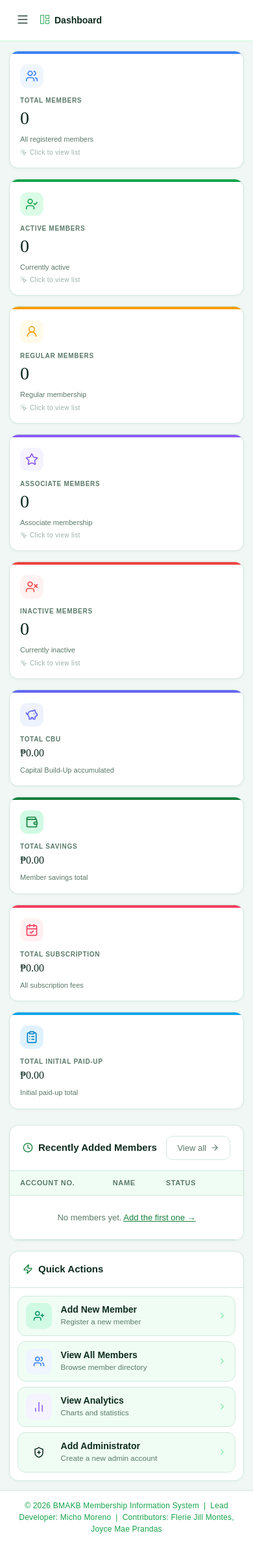
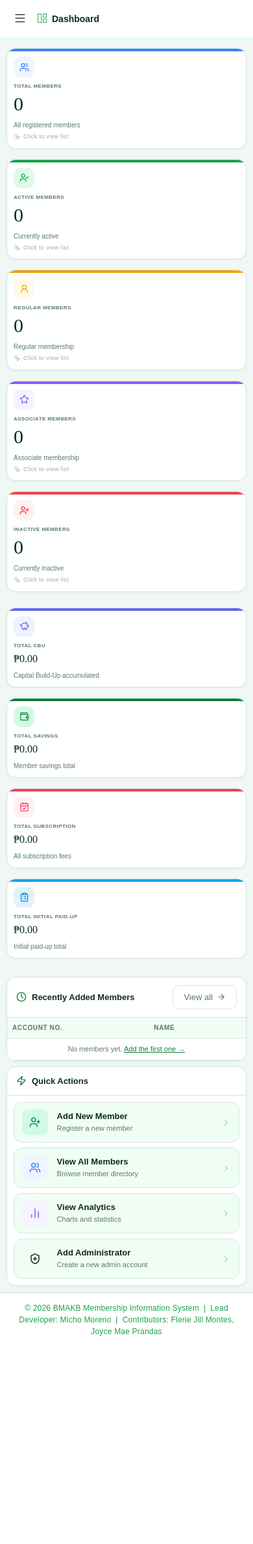
Before and after one commit to mAkOy34-mors/bmakb_system, a Django app: page /administrator/ in a window 390 px wide. Shown: the whole page at 65% size. After the commit the page ends 2056 px from the top, so only its background shows below. Run offline with Django 5.2, Linux system fonts and the light colour scheme; the visitor is signed in with stand-in values (Sample User, id 1); some libraries are stand-ins or nearby versions; some web fonts are replaced.

Commit message:
Fix: clean responsive dashboard CSS

```diff
--- a/apps/administrator/static/administrator/css/dashboard.css
+++ b/apps/administrator/static/administrator/css/dashboard.css
@@ -1,7 +1,3 @@
-/* ══════════════════════════════════════════════════════════════
-   dashboard.css  —  Member Modal Styles
-   ══════════════════════════════════════════════════════════════ */
-
 /* ── Clickable stat cards ────────────────────────────────────── */
 .stat-card.clickable {
   cursor: pointer;
@@ -9,16 +5,13 @@
   user-select: none;
   position: relative;
 }
-
 .stat-card.clickable:hover {
   transform: translateY(-3px);
   box-shadow: 0 8px 24px rgba(0, 0, 0, 0.12);
 }
-
 .stat-card.clickable:active {
   transform: translateY(-1px);
 }
-
 .stat-card.clickable::after {
   content: '';
   position: absolute;
@@ -29,11 +22,9 @@
   transition: opacity 0.15s ease;
   pointer-events: none;
 }
-
 .stat-card.clickable:hover::after {
   opacity: 1;
 }
-
 .stat-card-tap-hint {
   font-size: 10px;
   letter-spacing: 0.04em;
@@ -58,11 +49,9 @@
   padding: 16px;
   animation: backdropFadeIn 0.22s ease forwards;
 }
-
 .members-modal-backdrop.active {
   display: flex;
 }
-
 @keyframes backdropFadeIn {
   from { opacity: 0; }
   to   { opacity: 1; }
@@ -83,16 +72,9 @@
   animation: modalSlideUp 0.26s cubic-bezier(0.34, 1.30, 0.64, 1) forwards;
   overflow: hidden;
 }
-
 @keyframes modalSlideUp {
-  from {
-    opacity: 0;
-    transform: translateY(24px) scale(0.97);
-  }
-  to {
-    opacity: 1;
-    transform: translateY(0) scale(1);
-  }
+  from { opacity: 0; transform: translateY(24px) scale(0.97); }
+  to   { opacity: 1; transform: translateY(0) scale(1); }
 }
 
 /* ── Modal Header ────────────────────────────────────────────── */
@@ -104,13 +86,11 @@
   padding: 22px 24px 0;
   flex-shrink: 0;
 }
-
 .members-modal-header-left {
   display: flex;
   align-items: center;
   gap: 12px;
 }
-
 .members-modal-icon {
   width: 42px;
   height: 42px;
@@ -120,7 +100,6 @@
   justify-content: center;
   flex-shrink: 0;
 }
-
 .members-modal-icon.blue   { background: rgba(59,  130, 246, 0.12); color: #3b82f6; }
 .members-modal-icon.green  { background: rgba(34,  197, 94,  0.12); color: #22c55e; }
 .members-modal-icon.amber  { background: rgba(245, 158, 11,  0.12); color: #f59e0b; }
@@ -133,14 +112,12 @@
   color: var(--text, #111);
   line-height: 1.25;
 }
-
 .members-modal-subtitle {
   font-size: 13px;
   color: var(--muted, #6b7280);
   margin-top: 3px;
   line-height: 1.4;
 }
-
 .members-modal-close {
   background: none;
   border: none;
@@ -155,7 +132,6 @@
   flex-shrink: 0;
   margin-top: -2px;
 }
-
 .members-modal-close:hover {
   background: rgba(0, 0, 0, 0.06);
   color: var(--text, #111);
@@ -181,7 +157,6 @@
   gap: 8px;
   flex-shrink: 0;
 }
-
 .members-modal-summary.blue   { background: rgba(59,  130, 246, 0.08); color: #1d4ed8; border: 1px solid rgba(59,  130, 246, 0.18); }
 .members-modal-summary.green  { background: rgba(34,  197, 94,  0.08); color: #15803d; border: 1px solid rgba(34,  197, 94,  0.18); }
 .members-modal-summary.amber  { background: rgba(245, 158, 11,  0.08); color: #92400e; border: 1px solid rgba(245, 158, 11,  0.18); }
@@ -193,11 +168,7 @@
   padding: 12px 24px 0;
   flex-shrink: 0;
 }
-
-.members-modal-search {
-  position: relative;
-}
-
+.members-modal-search { position: relative; }
 .members-modal-search input {
   width: 100%;
   padding: 9px 14px 9px 36px;
@@ -209,12 +180,10 @@
   outline: none;
   transition: border-color 0.15s, box-shadow 0.15s;
 }
-
 .members-modal-search input:focus {
   border-color: var(--teal, #14b8a6);
   box-shadow: 0 0 0 3px rgba(20, 184, 166, 0.12);
 }
-
 .members-modal-search .search-icon {
   position: absolute;
   left: 11px;
@@ -231,15 +200,12 @@
   padding: 14px 24px 6px;
   flex: 1;
 }
-
-/* Scrollbar styling */
 .members-modal-body::-webkit-scrollbar { width: 5px; }
 .members-modal-body::-webkit-scrollbar-track { background: transparent; }
 .members-modal-body::-webkit-scrollbar-thumb {
   background: var(--border, #d1d5db);
   border-radius: 10px;
 }
-
 .members-modal-body::-webkit-scrollbar-thumb:hover {
   background: var(--muted, #9ca3af);
 }
@@ -250,7 +216,6 @@
   border-spacing: 0;
   font-size: 13px;
 }
-
 .members-modal-table thead th {
   position: sticky;
   top: 0;
@@ -265,27 +230,19 @@
   white-space: nowrap;
   z-index: 2;
 }
-
-.members-modal-table tbody tr {
-  transition: background 0.12s;
-}
-
+.members-modal-table tbody tr { transition: background 0.12s; }
 .members-modal-table tbody tr:hover {
   background: var(--hover-bg, rgba(0,0,0,0.03));
 }
-
 .members-modal-table tbody td {
   padding: 10px 12px;
   border-bottom: 1px solid var(--border-light, #f3f4f6);
   color: var(--text, #111);
   vertical-align: middle;
 }
+.members-modal-table tbody tr:last-child td { border-bottom: none; }
 
-.members-modal-table tbody tr:last-child td {
-  border-bottom: none;
-}
-
-/* Badges inside modal table */
+/* Badges inside modal */
 .modal-badge {
   display: inline-block;
   padding: 2px 9px;
@@ -294,7 +251,6 @@
   font-weight: 600;
   letter-spacing: 0.02em;
 }
-
 .modal-badge-active   { background: rgba(34,  197, 94,  0.12); color: #15803d; }
 .modal-badge-inactive { background: rgba(239, 68,  68,  0.10); color: #b91c1c; }
 .modal-badge-regular  { background: rgba(245, 158, 11,  0.12); color: #92400e; }
@@ -316,7 +272,6 @@
   transition: border-color 0.15s, background 0.15s, color 0.15s;
   white-space: nowrap;
 }
-
 .modal-view-btn:hover {
   border-color: var(--teal, #14b8a6);
   background: rgba(20, 184, 166, 0.07);
@@ -330,11 +285,7 @@
   color: var(--muted, #9ca3af);
   font-size: 13px;
 }
-
-.modal-empty-state svg {
-  opacity: 0.3;
-  margin-bottom: 10px;
-}
+.modal-empty-state svg { opacity: 0.3; margin-bottom: 10px; }
 
 /* ── Modal Footer ────────────────────────────────────────────── */
 .members-modal-footer {
@@ -346,16 +297,8 @@
   flex-shrink: 0;
   gap: 12px;
 }
-
-.modal-count-text {
-  font-size: 12px;
-  color: var(--muted, #6b7280);
-}
-
-.modal-footer-actions {
-  display: flex;
-  gap: 8px;
-}
+.modal-count-text { font-size: 12px; color: var(--muted, #6b7280); }
+.modal-footer-actions { display: flex; gap: 8px; }
 
 .modal-btn-secondary {
   padding: 8px 16px;
@@ -372,7 +315,6 @@
   align-items: center;
   gap: 6px;
 }
-
 .modal-btn-secondary:hover {
   background: var(--hover-bg, rgba(0,0,0,0.04));
   border-color: #9ca3af;
@@ -393,135 +335,152 @@
   align-items: center;
   gap: 6px;
 }
-
 .modal-btn-primary:hover {
   background: var(--teal-dark, #0d9488);
   box-shadow: 0 4px 12px rgba(20, 184, 166, 0.3);
   color: #fff;
 }
 
-/* ── Responsive ──────────────────────────────────────────────── */
-@media (max-width: 640px) {
-  .members-modal {
-    max-height: 94vh;
-    border-radius: 14px 14px 0 0;
-    margin-top: auto;
-  }
+/* ══════════════════════════════════════════════════════════════
+   RESPONSIVE BREAKPOINTS — Single clean set, no duplicates
+   ══════════════════════════════════════════════════════════════ */
 
-  .members-modal-backdrop {
-    align-items: flex-end;
-    padding: 0;
-  }
-
-  .members-modal-table thead th:nth-child(3),
-  .members-modal-table tbody td:nth-child(3) {
-    display: none; /* hide "Type" col on small screens */
-  }
-}
-/* ── Small laptops (1024px–1280px) ──────────────────────────── */
+/* ── Small laptops (1025px–1280px) ──────────────────────────── */
 @media (max-width: 1280px) and (min-width: 1025px) {
   .stat-value--financial { font-size: 15px; }
-  .members-modal { max-width: 700px; }
+  .members-modal         { max-width: 700px; }
 }
 
 /* ── Tablets (769px–1024px) ──────────────────────────────────── */
 @media (max-width: 1024px) and (min-width: 769px) {
-  /* Financial cards: 2 per row */
-  .row.g-3.mb-4.row-cols-5 > .col {
-    flex: 0 0 50%;
-    max-width: 50%;
+  .row-cols-5 > .col {
+    flex: 0 0 33.333% !important;
+    max-width: 33.333% !important;
   }
-
   .stat-value--financial { font-size: 16px; }
-
-  /* Modal full width on tablet */
-  .members-modal { max-width: 95vw; }
+  .members-modal         { max-width: 95vw; }
+  .col-lg-8, .col-lg-4 {
+    width: 100% !important;
+    max-width: 100% !important;
+    flex: 0 0 100% !important;
+  }
 }
 
 /* ── Mobile (≤768px) ─────────────────────────────────────────── */
 @media (max-width: 768px) {
 
-  /* Member count cards: 2 per row */
-  .row-cols-5 > .col {
-    flex: 0 0 50%;
-    max-width: 50%;
+  /* Page padding */
+  .page-content { padding: 10px !important; }
+
+  /* Row gaps */
+  .row.g-3 {
+    --bs-gutter-x: 0.5rem !important;
+    --bs-gutter-y: 0.5rem !important;
   }
 
-  /* Financial cards: 1 per row */
-  .row.g-3.mb-4.row-cols-5 > .col {
-    flex: 0 0 50%;
-    max-width: 50%;
+  /* All stat cards: 2 per row */
+  .row-cols-5 > .col {
+    flex: 0 0 50% !important;
+    max-width: 50% !important;
+    padding: 4px !important;
   }
 
-  /* Recent Members table — hide less important columns */
+  /* Stat card tighter */
+  .stat-card           { padding: 12px 10px 10px !important; }
+  .stat-icon-wrap      { width: 32px !important; height: 32px !important; margin-bottom: 8px !important; }
+  .stat-icon-wrap .lucide-icon { width: 15px !important; height: 15px !important; }
+  .stat-label          { font-size: 8px !important; letter-spacing: 0.4px !important; }
+  .stat-value          { font-size: 26px !important; }
+  .stat-value--financial { font-size: 14px !important; word-break: break-word !important; }
+  .stat-sub            { font-size: 10px !important; }
+  .stat-card-tap-hint  { font-size: 9px !important; }
+
+  /* Stack recent members + quick actions */
+  .col-lg-8, .col-lg-4 {
+    width: 100% !important;
+    max-width: 100% !important;
+    flex: 0 0 100% !important;
+  }
+
+  /* Topbar */
+  .topbar       { padding: 10px 12px !important; }
+  .topbar-title { font-size: 14px !important; }
+
+  /* Data card header */
+  .data-card-header { padding: 12px 14px !important; flex-wrap: wrap; gap: 8px; }
+  .data-card-title  { font-size: 13px !important; }
+
+  /* Recent members table */
+  .table thead th { font-size: 10px !important; padding: 8px !important; white-space: nowrap; }
+  .table tbody td { font-size: 11px !important; padding: 8px !important; }
+
+  /* Hide Type and Date Joined */
   .table thead th:nth-child(3),
   .table tbody td:nth-child(3),
   .table thead th:nth-child(4),
-  .table tbody td:nth-child(4) {
-    display: none;
-  }
+  .table tbody td:nth-child(4) { display: none !important; }
 
-  /* Quick actions stack */
-  .quick-actions-list { padding: 12px; gap: 8px; }
-  .quick-action-item  { padding: 10px 12px; }
+  /* Quick actions */
+  .quick-actions-list { padding: 10px !important; }
+  .quick-action-item  { padding: 10px 12px !important; }
+  .quick-action-title { font-size: 13px !important; }
+  .quick-action-sub   { font-size: 11px !important; }
 
   /* Modal: slide up from bottom */
-  .members-modal-backdrop {
-    align-items: flex-end;
-    padding: 0;
-  }
+  .members-modal-backdrop { align-items: flex-end !important; padding: 0 !important; }
   .members-modal {
     max-height: 90vh;
-    border-radius: 18px 18px 0 0;
-    width: 100%;
-    max-width: 100%;
+    border-radius: 18px 18px 0 0 !important;
+    width: 100% !important;
+    max-width: 100% !important;
   }
-  .members-modal-header { padding: 18px 16px 0; }
-  .members-modal-divider { margin: 12px 16px 0; }
-  .members-modal-summary { margin: 10px 16px 0; }
+  .members-modal-header      { padding: 18px 16px 0; }
+  .members-modal-divider     { margin: 12px 16px 0; }
+  .members-modal-summary     { margin: 10px 16px 0; font-size: 12px; }
   .members-modal-search-wrap { padding: 10px 16px 0; }
-  .members-modal-body { padding: 10px 16px 4px; }
-  .members-modal-footer { padding: 12px 16px; flex-wrap: wrap; gap: 8px; }
+  .members-modal-body        { padding: 10px 16px 4px; }
+  .members-modal-footer      { padding: 12px 16px; flex-wrap: wrap; gap: 8px; }
+  .modal-footer-actions      { flex: 1; justify-content: flex-end; }
+  .modal-count-text          { font-size: 11px; }
 
-  /* Hide type col in modal on mobile */
+  /* Hide Type + Date in modal table */
   .members-modal-table thead th:nth-child(3),
   .members-modal-table tbody td:nth-child(3),
   .members-modal-table thead th:nth-child(4),
-  .members-modal-table tbody td:nth-child(4) {
-    display: none;
-  }
-
-  /* Footer actions stack */
-  .modal-footer-actions { flex: 1; justify-content: flex-end; }
-  .modal-count-text { font-size: 11px; }
+  .members-modal-table tbody td:nth-child(4) { display: none !important; }
 }
 
 /* ── Small phones (≤480px) ───────────────────────────────────── */
 @media (max-width: 480px) {
 
-  /* 1 card per row on very small screens */
-  .row-cols-5 > .col,
-  .row.g-3.mb-4.row-cols-5 > .col {
-    flex: 0 0 100%;
-    max-width: 100%;
+  /* 1 card per row */
+  .row-cols-5 > .col {
+    flex: 0 0 100% !important;
+    max-width: 100% !important;
   }
 
-  .stat-value           { font-size: 28px; }
-  .stat-value--financial{ font-size: 16px; }
-  .stat-icon-wrap       { width: 36px; height: 36px; }
+  .stat-value            { font-size: 30px !important; }
+  .stat-value--financial { font-size: 16px !important; }
 
-  /* Hide view button text on mobile table */
+  /* Hide Status column */
+  .table thead th:nth-child(5),
+  .table tbody td:nth-child(5) { display: none !important; }
+
+  /* Hide topbar user info */
+  .topbar > div:last-child { display: none !important; }
+
+  /* Stack modal footer buttons */
+  .members-modal-footer    { flex-direction: column; align-items: stretch; }
+  .modal-footer-actions    { justify-content: stretch; }
+  .modal-btn-primary,
+  .modal-btn-secondary     { justify-content: center; width: 100%; }
+  .modal-count-text        { text-align: center; }
+
+  /* Smaller modal text */
+  .members-modal-title    { font-size: 15px; }
+  .members-modal-subtitle { font-size: 12px; }
+  .members-modal-search input { font-size: 12px; }
+
+  /* View button compact */
   .table .btn-outline { padding: 5px 8px; font-size: 11px; }
-
-  /* Modal search input smaller */
-  .members-modal-search input { font-size: 12px; }
-  .members-modal-title        { font-size: 15px; }
-  .members-modal-subtitle     { font-size: 12px; }
-
-  /* Stack footer buttons */
-  .members-modal-footer       { flex-direction: column; align-items: stretch; }
-  .modal-footer-actions       { justify-content: stretch; }
-  .modal-btn-primary,
-  .modal-btn-secondary        { justify-content: center; width: 100%; }
-  .modal-count-text           { text-align: center; }
 }
```
